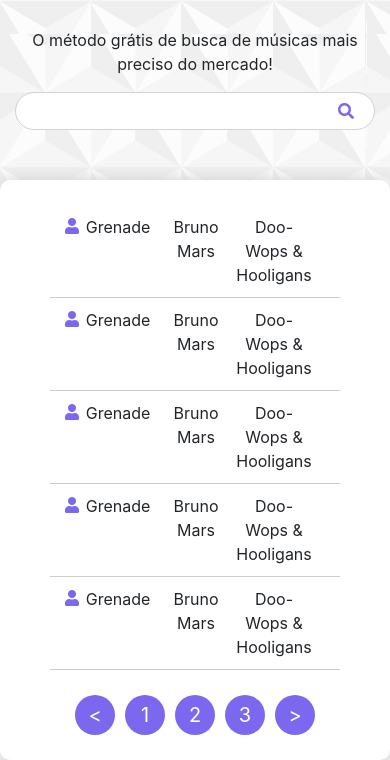
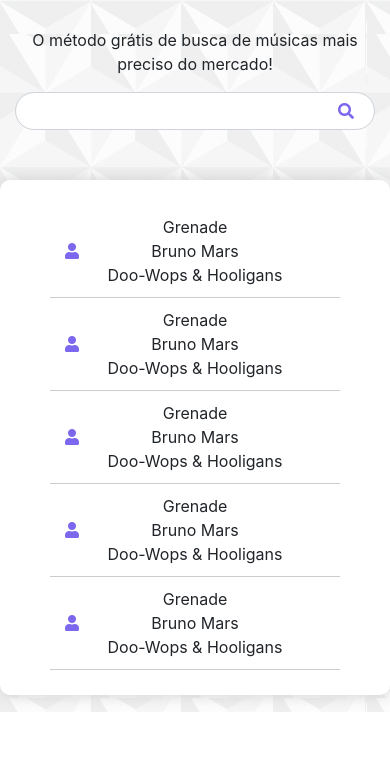
Before and after one commit to Aleixxor/itunes-search, a plain HTML site: page views/index.html in a window 390 px wide. Shown: the part 132-892 px from the top of the page. After the commit the page ends 844 px from the top, so only its background shows below. Drawn offline with Linux system fonts and the light colour scheme.

Commit message:
commit para merge

```diff
--- a/css/geral.css
+++ b/css/geral.css
@@ -107,9 +107,31 @@
     margin: 0 5px;
 }
 
+.pagination a:hover {
+    text-decoration: none;
+    background-color: lightblue;
+    color: mediumslateblue;
+}
+
 @media(max-width: 768px){
     .main-title {
         font-size: 50px;
+    }
+}
+
+@media(max-width: 575px){
+    .results-box ul i {
+        position: absolute;
+        top: 50%;
+        margin-top: -8px;
+    }
+
+    .results-box ul a {
+        position: relative;
+    }
+
+    .results-box ul p {
+        width: 100%;
     }
 }
 
--- a/views/index.html
+++ b/views/index.html
@@ -74,18 +74,6 @@
                 </a>
             </li>
         </ul>
-
-        <div class="pagination">
-            <div>
-                <a href=""><</a>
-                <a href="">1</a>
-                <a href="">2</a>
-                <a href="">3</a>
-                <a href="">></a>
-                <div class="clear"></div>
-            </div>
-        </div>
-
     </div>
 
     <!-- Includes -->
```
